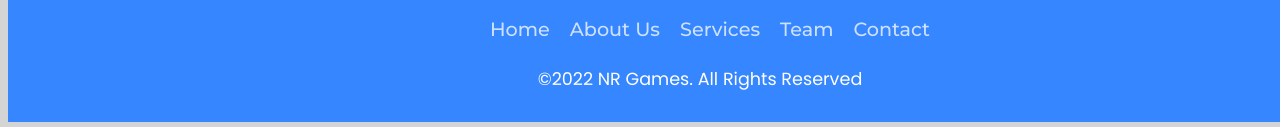
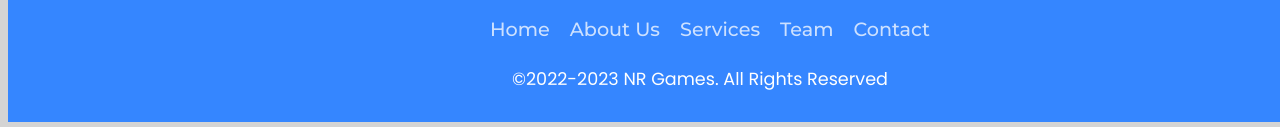
Before and after one commit to NRGames/NRGames.github.io, a plain HTML site: page privacy-policy.html in a window 1280 px wide. Shown: the part 2279-2406 px from the top of the page. Drawn offline with nearby package versions, Linux system fonts and the light colour scheme.

Commit message:
Update privacy-policy.html

```diff
--- a/privacy-policy.html
+++ b/privacy-policy.html
@@ -80,7 +80,7 @@
                 <li><a href="#">Team</a></li>
                 <li><a href="#">Contact</a></li>
             </ul>
-            <p>©2022 NR Games. All Rights Reserved</p>
+            <p>©2022-2023 NR Games. All Rights Reserved</p>
 		</footer>
 		<script type="module" src="https://unpkg.com/ionicons@5.5.2/dist/ionicons/ionicons.esm.js"></script>
         <script nomodule src="https://unpkg.com/ionicons@5.5.2/dist/ionicons/ionicons.js"></script>
```
